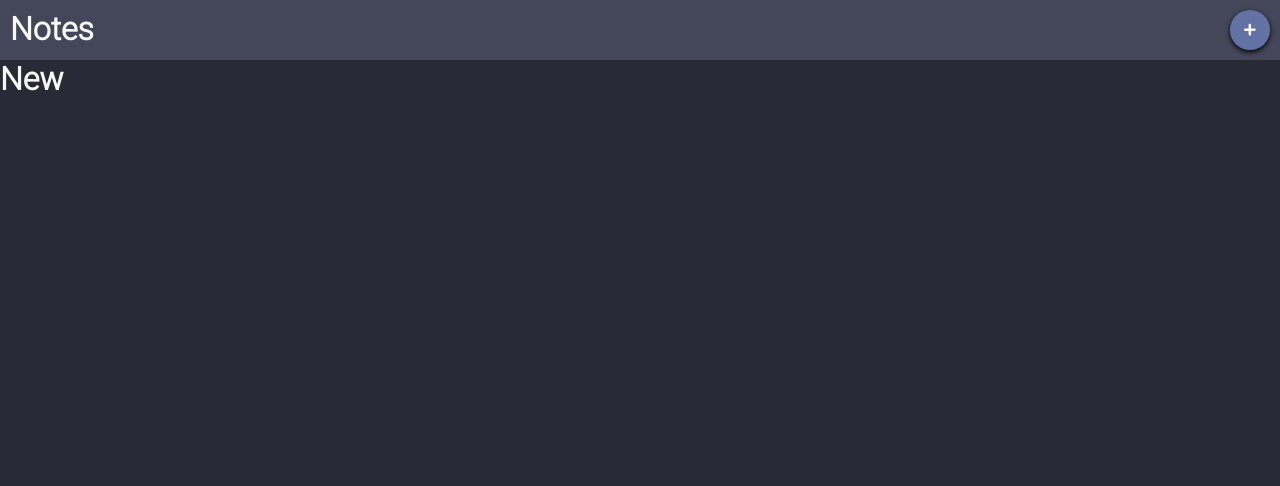
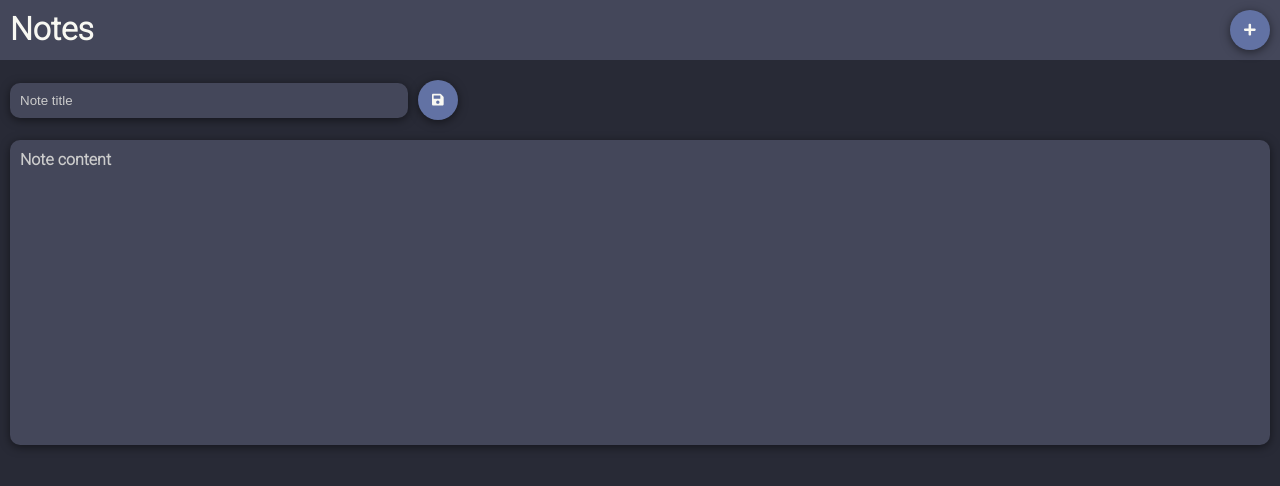
Before and after one commit to Pauloo27/notes, a React (Vite) app: page /new in a window 1280 px wide. Shown: the top 486 px of the page. Built offline with nearby package versions, Linux system fonts and the light colour scheme.

Commit message:
Add basic note editor

```diff
--- a/src/App.css
+++ b/src/App.css
@@ -9,13 +9,33 @@
   --background-alt: #44475a;
   --danger: #ff5555;
   --text: #f8f8f2;
+  --text-alt: #ccc;
   --default: #6272a4;
+  --shadow: 0px 2px 10px rgba(0, 0, 0, 0.5);
+}
+
+::placeholder {
+  color: var(--text-alt);
 }
 
 body {
   font-family: "Roboto", sans-serif;
   background-color: var(--background);
   color: var(--text);
+}
+
+.m-10 {
+  margin: 10px;
+}
+
+/* inputs*/
+.input {
+  background-color: var(--background-alt);
+  color: var(--text);
+  border: none;
+  padding: 10px;
+  border-radius: 10px;
+  box-shadow: var(--shadow);
 }
 
 /* buttons */
@@ -25,8 +45,9 @@ body {
   padding: 10px;
   background-color: var(--default);
   border-radius: 100px;
-  box-shadow: 0px 2px 5px black;
   text-align: center;
+  box-shadow: var(--shadow);
+  color: var(--text);
 }
 
 .btn-icon {
@@ -37,3 +58,7 @@ body {
 .btn-danger {
   background-color: var(--danger);
 }
+
+#main-container {
+  margin: 10px;
+}
--- /dev/null
+++ b/src/components/NoteEditor.css
@@ -0,0 +1,16 @@
+#note-editor-container {
+  display: flex;
+  flex-direction: column;
+}
+
+#note-editor-container textarea {
+  margin-top: 10px;
+  resize: none;
+  font-family: "Roboto", sans-serif;
+  font-size: 16px;
+  font-weight: bold;
+}
+
+#note-editor-container #title-input {
+  min-width: 30%;
+}
--- /dev/null
+++ b/src/components/NoteEditor.tsx
@@ -0,0 +1,16 @@
+import * as React from "react";
+import "./NoteEditor.css";
+import {FontAwesomeIcon} from "@fortawesome/react-fontawesome";
+import {faSave} from "@fortawesome/free-solid-svg-icons";
+
+export default function NoteEditor() {
+  return (
+    <div id="note-editor-container">
+      <div>
+        <input id="title-input" type="text" placeholder="Note title" className="input"/>
+        <button className="btn-default btn-icon m-10"><FontAwesomeIcon icon={faSave} /></button>
+      </div>
+      <textarea rows={15} placeholder="Note content" className="input" />
+    </div>
+  );
+}
--- a/src/pages/home/index.tsx
+++ b/src/pages/home/index.tsx
@@ -2,8 +2,8 @@ import * as React from "react";
 
 export default function Home() {
   return (
-    <>
+    <div id="main-container">
       <h1>Home</h1>
-    </>
+    </div>
   );
 }
--- a/src/pages/new/index.tsx
+++ b/src/pages/new/index.tsx
@@ -1,5 +1,10 @@
 import * as React from "react";
+import NoteEditor from "~/src/components/NoteEditor";
 
 export default function New() {
-  return <h1>New</h1>;
+  return (
+    <div id="main-container">
+      <NoteEditor/>
+    </div>
+  );
 }
```
